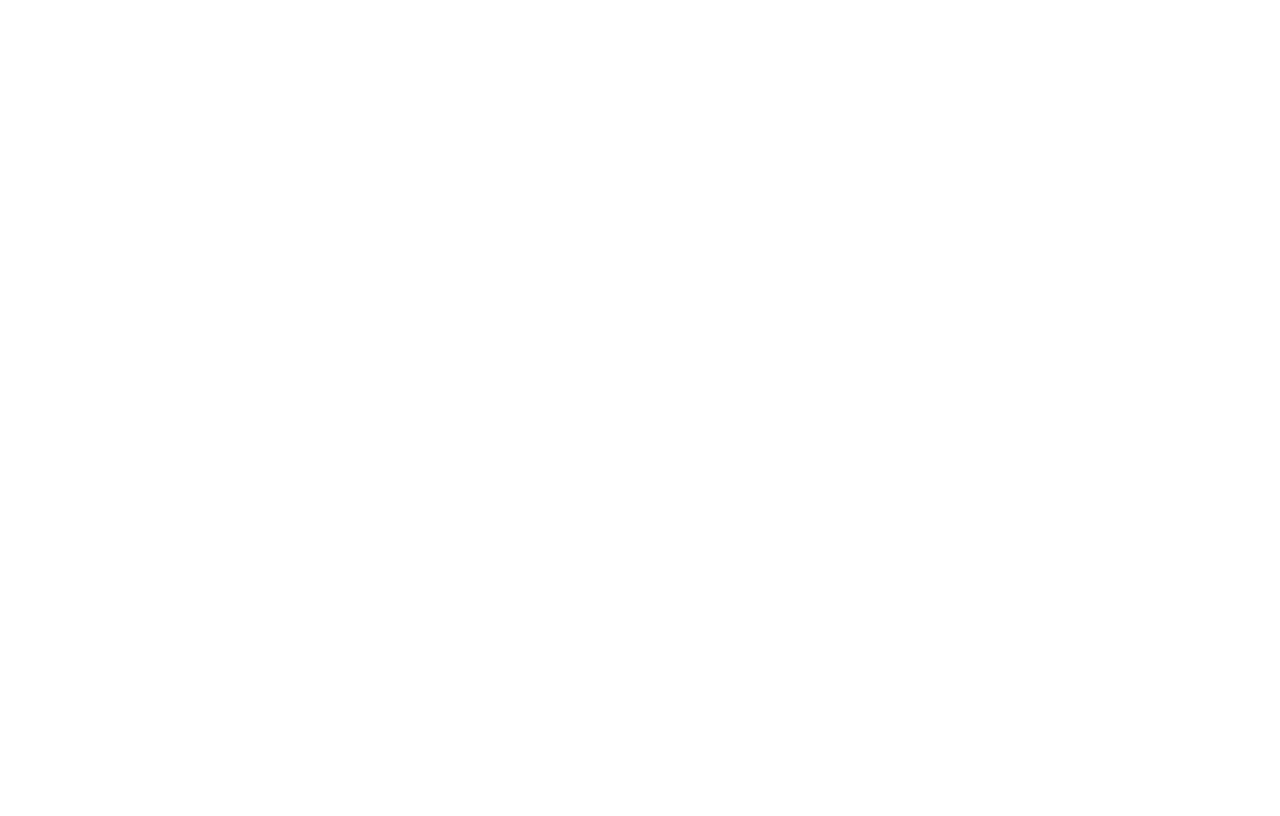
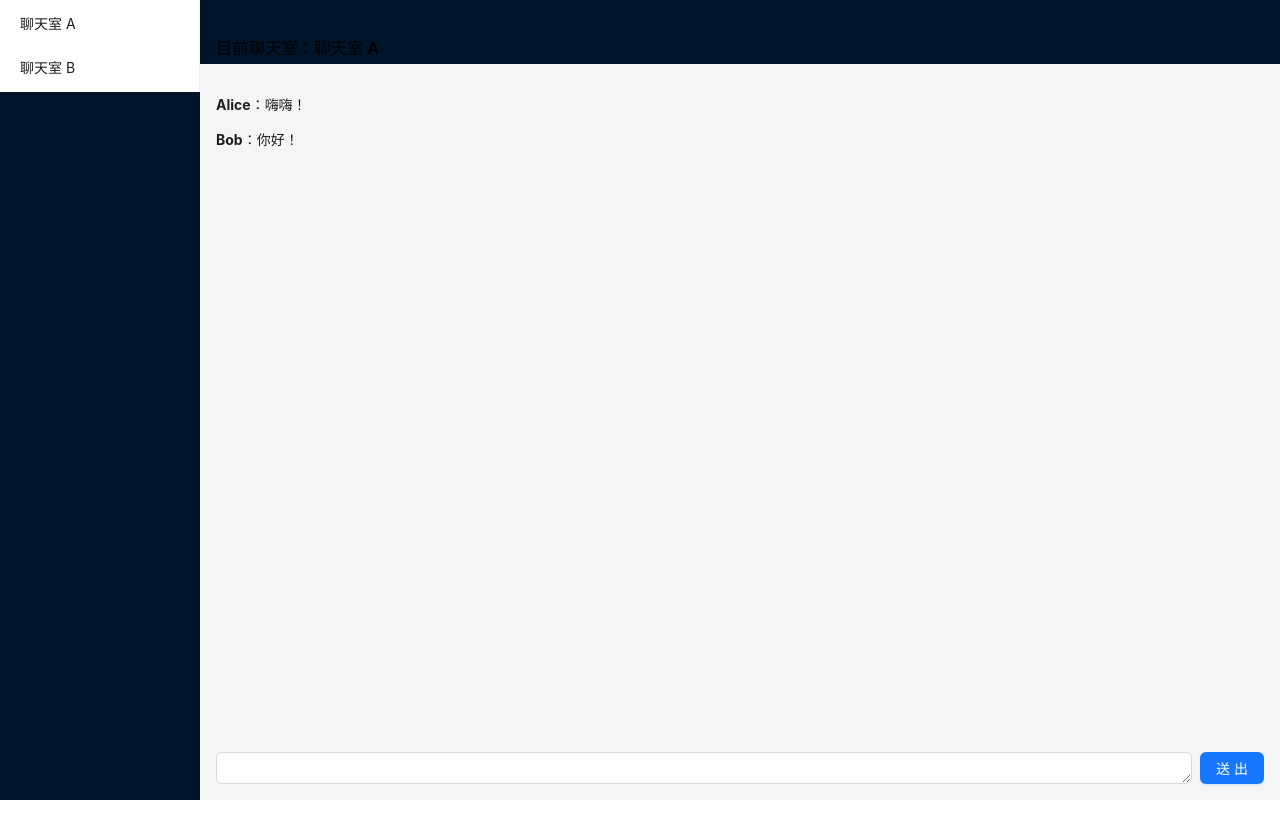
Before and after one commit to st10083010/FastChat, a React (Vite) app in the folder frontend/: page /chat in a window 1280 px wide. Before the commit this address had no page. Built offline with nearby package versions, Linux system fonts and the light colour scheme.

Commit message:
重新編寫CSS、聊天室基礎畫面設計

```diff
--- a/frontend/src/App.jsx
+++ b/frontend/src/App.jsx
@@ -5,6 +5,7 @@
 import Home from "./pages/core/home";
 import Register from "./pages/core/register";
 import UserInfo from "./pages/chat/user_info";
+import ChatRoom from "./pages/chat/chat_room";
 
 // 路由處理
 
@@ -12,8 +13,9 @@
     return (
         <Routes>
             <Route path="/" element={ <Home/> } />
-            <Route path="/register" element={ <Register/> } />
-            <Route path="/user_info" element={ <UserInfo/>}/>
+            <Route path="/register" element={ <Register /> } />
+            <Route path="/user_info" element={ <UserInfo />}/>
+            <Route path="/chat" element={ <ChatRoom /> }/>
         </Routes>
     )
 };
--- a/frontend/src/index.css
+++ b/frontend/src/index.css
@@ -24,13 +24,21 @@
   color: #535bf2;
 }
 
-body {
+/* body {
   display: flex;
   align-items: center;
   justify-content: center;
   min-width: 320px;
   min-height: 100vh;
-}
+} */
+
+html, body, #root {
+    height: 100%;
+    width: 100%;
+    margin: 0;
+    padding: 0;
+  }
+
 
 @media (prefers-color-scheme: light) {
   :root {
--- /dev/null
+++ b/frontend/src/pages/chat/chat_header.jsx
@@ -0,0 +1,5 @@
+const ChatHeader = () => {
+    return <h3>目前聊天室：聊天室 A</h3>;
+}
+
+export default ChatHeader;
--- /dev/null
+++ b/frontend/src/pages/chat/chat_input.jsx
@@ -0,0 +1,26 @@
+import { Input, Button } from 'antd';
+import { useState } from 'react';
+
+const ChatInput = () => {
+    const [text, setText] = useState('');
+
+    const handleSend = () => {
+        if (text.trim()) {
+            console.log('送出訊息：', text);
+            setText('');
+        }
+    };
+
+  return (
+        <div style={{ display: 'flex', gap: '8px' }}>
+            <Input.TextArea rows={1} value={text} onChange={e => setText(e.target.value)} onPressEnter={(e) => {
+                    e.preventDefault();
+                    handleSend();
+                }}
+            />
+            <Button type="primary" onClick={handleSend}>送出</Button>
+        </div>
+  );
+};
+
+export default ChatInput;
--- /dev/null
+++ b/frontend/src/pages/chat/chat_msg.jsx
@@ -0,0 +1,16 @@
+const ChatMsg = () => {
+    const messages = [
+        { id: 1, sender: 'Alice', content: '嗨嗨！' },
+        { id: 2, sender: 'Bob', content: '你好！' },
+    ];
+
+    return (
+        <div>
+            {messages.map(msg => (
+                <p key={msg.id}><strong>{msg.sender}：</strong>{msg.content}</p>
+            ))}
+        </div>
+      );
+}
+
+export default ChatMsg;
--- /dev/null
+++ b/frontend/src/pages/chat/chat_room.jsx
@@ -0,0 +1,31 @@
+import { Layout } from 'antd';
+import ChatSidebar from './chat_sidebar';
+import ChatHeader from './chat_header';
+import ChatMsg from './chat_msg';
+import ChatInput from './chat_input';
+
+const { Header, Sider, Content } = Layout;
+
+const ChatRoom = () => {
+    return (
+        <Layout style={{ height: '100vh', display: 'flex' }}>
+            <Sider width={200}>
+                <ChatSidebar />
+            </Sider>
+
+            <Layout style={{ width: "100%" }}>
+                <Header style={{ padding: '0 16px' }}>
+                    <ChatHeader />
+                </Header>
+                <Content style={{ padding: '16px', display: "flex", flexDirection: 'column', flex: 1 }}>
+                    <div style={{ flex: 1, overflowY: 'auto' }}>
+                        <ChatMsg />
+                    </div>
+                    <ChatInput />
+                </Content>
+            </Layout>
+        </Layout>
+    )
+}
+
+export default ChatRoom;
--- /dev/null
+++ b/frontend/src/pages/chat/chat_sidebar.jsx
@@ -0,0 +1,20 @@
+import { Menu } from 'antd';
+
+const ChatSidebar = () => {
+    const items = [
+        {
+            label: '聊天室 A',
+            key: 'chat_a'
+        },
+        {
+            label: '聊天室 B',
+            key: 'chat_b'
+        },
+    ];
+
+    return (
+        <Menu items={items} onClick={(e) => {console.log("Clicked: ", e)}}/>
+    )
+}
+
+export default ChatSidebar;
```
Also changed, not shown: 1 other file (tests, documents, lock files or other folders).
